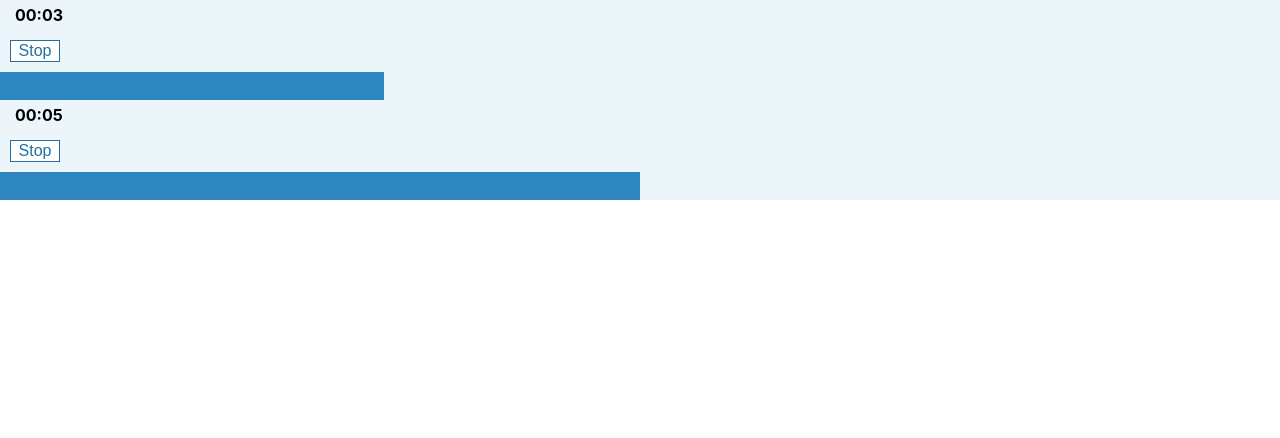
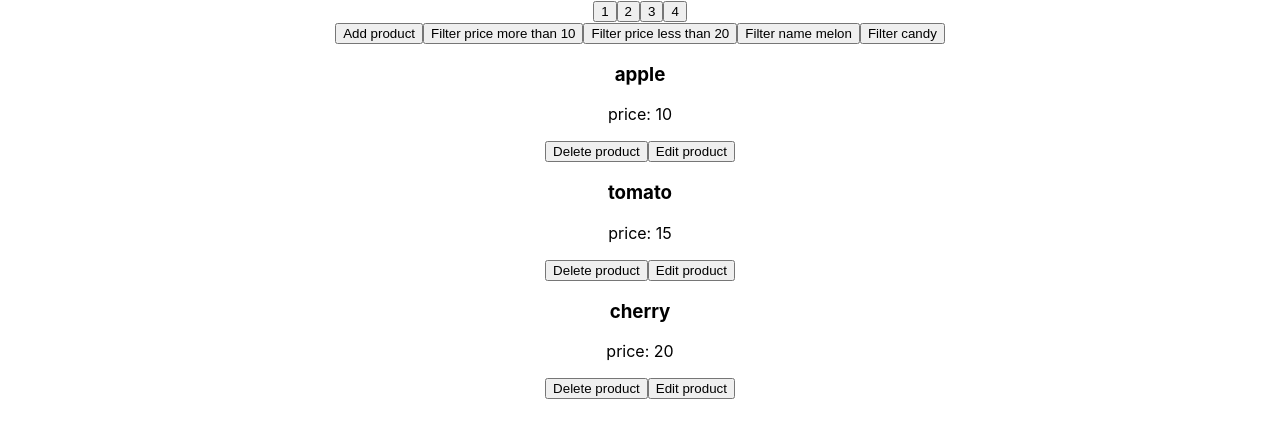
Before and after one commit to snihurenko/Incora_project, a React (Create React App) app: page / in a window 1280 px wide. Shown: the top 438 px of the page. Built offline with nearby package versions, Linux system fonts and the light colour scheme.

Commit message:
task/hook

```diff
--- a/src/App.tsx
+++ b/src/App.tsx
@@ -2,13 +2,73 @@ import React, { useEffect } from 'react';
 import './App.scss';
 import { Pagination } from './components/pagination/Pagination';
 import css from './components/pagination/Pagination.module.scss';
-
 import { Timer } from './components/timer/Timer';
 import timerCss from './components/timer/Timer.module.scss';
+import { useProducts, Product, IFilterOptions } from './hooks/useProducts';
 
 function App() {
+  const {
+    products,
+    page,
+    total,
+    changePage,
+    applyFilter,
+    editProduct,
+    deleteProduct,
+    addProduct
+  } = useProducts({ perPage: 3 });
+
   return (
     <div className='App'>
+      {Array.from({ length: total }).map((_, index) => {
+        return (
+          <button key={index} onClick={() => changePage(index + 1)}>
+            {index + 1}
+          </button>
+        );
+      })}
+
+      <div>
+        <button onClick={() => addProduct({ id: 20, name: 'melon', price: 10 })}>Add product</button>
+        <button onClick={() => applyFilter({ priceMore: 10 } as IFilterOptions)}>
+          Filter price more than 10
+        </button>
+        <button onClick={() => applyFilter({ priceLess: 20 } as IFilterOptions)}>
+          Filter price less than 20
+        </button>
+        <button onClick={() => applyFilter({ name: 'melon' } as IFilterOptions)}>Filter name melon</button>
+        <button
+          onClick={() => applyFilter({ name: 'candy', priceMore: 10, priceLess: 20 } as IFilterOptions)}
+        >
+          Filter candy
+        </button>
+      </div>
+
+      <div>
+        {(products as Product[]).map((item: Product, index: number) => {
+          return (
+            <div key={index}>
+              <h3>{item.name}</h3>
+              <p>price: {item.price}</p>
+              <button
+                onClick={() => {
+                  deleteProduct(item);
+                }}
+              >
+                Delete product
+              </button>
+              <button
+                onClick={() => {
+                  editProduct({ id: item.id, name: 'cheese', price: 20 });
+                }}
+              >
+                Edit product
+              </button>
+            </div>
+          );
+        })}
+      </div>
+
       {/* <Pagination
         activePage={2}
         totalItems={10}
@@ -16,17 +76,9 @@ function App() {
         withActions={true}
         classes={{ btn: css.btn, activeBtn: css.active }}
         onChangePage={newPage => {}}
-      />
-      <br />
-      <Pagination
-        activePage={2}
-        totalItems={10}
-        perPage={1}
-        classes={{ btn: css.btn, activeBtn: css.active }}
-        onChangePage={newPage => {}}
-      /> */}
+      />*/}
 
-      <Timer
+      {/* <Timer
         time={10}
         autostart={true}
         step={1000}
@@ -42,22 +94,9 @@ function App() {
         onTimePause={() => {
           console.log('time paused');
         }}
-      />
+      /> */}
 
-      <Timer
-        time={10}
-        autostart={true}
-        step={5000}
-        onTimeEnd={() => {
-          console.log('time ended');
-        }}
-        onTimeStart={() => {
-          console.log('time started');
-        }}
-        onTimePause={() => {
-          console.log('time paused');
-        }}
-      />
+      {/* <Timer/> */}
     </div>
   );
 }
--- a/src/components/timer/Timer.tsx
+++ b/src/components/timer/Timer.tsx
@@ -2,6 +2,7 @@ import React, { useState, useEffect } from 'react';
 import cn from 'classnames';
 import css from './Timer.module.scss';
 import moment from 'moment';
+import { useTimer } from './useTimer';
 interface TimerProps {
   time: number;
   autostart?: boolean;
@@ -12,80 +13,93 @@ interface TimerProps {
   onTimePause?: () => void;
 }
 
-export const Timer = ({ time, autostart, step, onTick, onTimeEnd, onTimeStart, onTimePause }: TimerProps) => {
-  const [currentTime, setCurrentTime] = useState<number>(time);
-  const [isTimerStarted, setIsTimerStarted] = useState<boolean>(false);
-  const [intervalTimer, setIntervalTimer] = useState<NodeJS.Timeout | null>(null);
+// export const Timer = ({ time, autostart, step, onTick, onTimeEnd, onTimeStart, onTimePause }: TimerProps) => {
+//   const [currentTime, setCurrentTime] = useState<number>(time);
+//   const [isTimerStarted, setIsTimerStarted] = useState<boolean>(false);
+//   const [intervalTimer, setIntervalTimer] = useState<NodeJS.Timeout | null>(null);
 
-  const startTimer = (timeLeft: number) => {
-    onTimeStart?.();
-    setIsTimerStarted(true);
+//   // const startTimer = (timeLeft: number) => {
+//   //   onTimeStart?.();
+//   //   setIsTimerStarted(true);
 
-    const interval = setInterval(() => {
-      if (timeLeft === 0) {
-        setIsTimerStarted(false);
-        onTimeEnd?.();
-        clearInterval(interval);
-        setIntervalTimer(null);
-      } else {
-        onTick?.();
-        timeLeft -= step / 1000;
-        setCurrentTime(timeLeft);
-      }
-    }, step);
-    setIntervalTimer(interval);
-  };
+//   //   const interval = setInterval(() => {
+//   //     if (timeLeft === 0) {
+//   //       setIsTimerStarted(false);
+//   //       onTimeEnd?.();
+//   //       clearInterval(interval);
+//   //       setIntervalTimer(null);
+//   //     } else {
+//   //       onTick?.();
+//   //       timeLeft -= step / 1000;
+//   //       setCurrentTime(timeLeft);
+//   //     }
+//   //   }, step);
+//   //   setIntervalTimer(interval);
+//   // };
 
-  const stopTimer = () => {
-    onTimePause?.();
-    setIsTimerStarted(false);
-    clearInterval(intervalTimer!);
-    setIntervalTimer(null);
-  };
+//   // const stopTimer = () => {
+//   //   onTimePause?.();
+//   //   setIsTimerStarted(false);
+//   //   clearInterval(intervalTimer!);
+//   //   setIntervalTimer(null);
+//   // };
 
-  useEffect(() => {
-    if (autostart) {
-      startTimer(currentTime);
-    }
-  }, []);
+//   // useEffect(() => {
+//   //   if (autostart) {
+//   //     startTimer(currentTime);
+//   //   }
+//   // }, []);
 
-  useEffect(() => {
-    return () => {
-      if (intervalTimer) {
-        clearInterval(intervalTimer);
-      }
-    };
-  }, []);
+//   // useEffect(() => {
+//   //   return () => {
+//   //     if (intervalTimer) {
+//   //       clearInterval(intervalTimer);
+//   //     }
+//   //   };
+//   // }, []);
 
-  const barWidth = `${100 - (100 - currentTime * (100 / time))}%`;
-  const seconds = Math.floor(currentTime % 60);
-  const minutes = Math.floor((currentTime / 60) % 60);
-  const formatted = `${minutes}:${seconds}`;
+//   // const barWidth = `${100 - (100 - currentTime * (100 / time))}%`;
+//   // const seconds = Math.floor(currentTime % 60);
+//   // const minutes = Math.floor((currentTime / 60) % 60);
+//   // const formatted = `${minutes}:${seconds}`;
+
+//   return (
+//     <div className={css.timerContainer}>
+//       <div className={css.timer}>{moment(formatted, 'mm:ss').format('mm:ss')}</div>
+//       {isTimerStarted ? (
+//         <button className={css.toggleTimer} onClick={stopTimer}>
+//           Stop
+//         </button>
+//       ) : (
+//         <button
+//           className={css.toggleTimer}
+//           onClick={() => {
+//             if (currentTime === 0) {
+//               setCurrentTime(time);
+//               startTimer(time);
+//             } else {
+//               startTimer(currentTime);
+//             }
+//           }}
+//         >
+//           Start
+//         </button>
+//       )}
+
+//       <div className={css.bar} style={{ width: barWidth }}></div>
+//     </div>
+//   );
+// };
+
+export const Timer = () => {
+  const { time, startTimer, stopTimer, pauseTimer, isPaused, isFinished } = useTimer(10);
 
   return (
-    <div className={css.timerContainer}>
-      <div className={css.timer}>{moment(formatted, 'mm:ss').format('mm:ss')}</div>
-      {isTimerStarted ? (
-        <button className={css.toggleTimer} onClick={stopTimer}>
-          Stop
-        </button>
-      ) : (
-        <button
-          className={css.toggleTimer}
-          onClick={() => {
-            if (currentTime === 0) {
-              setCurrentTime(time);
-              startTimer(time);
-            } else {
-              startTimer(currentTime);
-            }
-          }}
-        >
-          Start
-        </button>
-      )}
-
-      <div className={css.bar} style={{ width: barWidth }}></div>
+    <div>
+      <button onClick={startTimer}>Start</button>
+      <button onClick={pauseTimer}>Pause</button>
+      <button onClick={stopTimer}>Stop</button>
+      <div>{time}</div>
     </div>
   );
 };
--- /dev/null
+++ b/src/components/timer/useTimer.ts
@@ -0,0 +1,45 @@
+import { useState, useRef, useEffect } from 'react';
+
+export const useTimer = (initialTime: number) => {
+  const [time, setTime] = useState(initialTime);
+  const [isPaused, setIsPaused] = useState(false);
+  const isFinished = isPaused && time === initialTime;
+
+  const timer = useRef<NodeJS.Timeout | null>(null);
+
+  const startTimer = () => {
+    timer.current = setInterval(() => {
+      setTime(prev => prev - 1);
+    }, 1000);
+  };
+
+  useEffect(() => {
+    if (time <= 0) {
+      clearInterval(timer.current!);
+      timer.current = null;
+    }
+  }, [time]);
+
+  const stopTimer = () => {
+    if (timer.current) {
+      clearInterval(timer.current);
+      setTime(initialTime);
+    }
+  };
+
+  const pauseTimer = () => {
+    if (timer.current) {
+      clearInterval(timer.current);
+      setIsPaused(true);
+    }
+  };
+
+  return {
+    time,
+    startTimer,
+    stopTimer,
+    pauseTimer,
+    isPaused,
+    isFinished
+  };
+};
--- /dev/null
+++ b/src/hooks/useProducts.tsx
@@ -0,0 +1,148 @@
+import React, { useState, useMemo, useCallback } from 'react';
+
+export interface Product {
+  id: number;
+  name: string;
+  price: number;
+}
+
+const productsList: Product[] = [
+  {
+    id: 1,
+    name: 'apple',
+    price: 10
+  },
+  {
+    id: 2,
+    name: 'tomato',
+    price: 15
+  },
+  {
+    id: 3,
+    name: 'cherry',
+    price: 20
+  },
+  {
+    id: 4,
+    name: 'cucumber',
+    price: 4
+  },
+  {
+    id: 5,
+    name: 'kiwi',
+    price: 9
+  },
+  {
+    id: 6,
+    name: 'guava',
+    price: 8
+  },
+  {
+    id: 7,
+    name: 'lemon',
+    price: 10
+  },
+  {
+    id: 8,
+    name: 'grape',
+    price: 16
+  },
+  {
+    id: 9,
+    name: 'fig',
+    price: 12
+  },
+  {
+    id: 10,
+    name: 'candy',
+    price: 12
+  },
+  {
+    id: 11,
+    name: 'candy',
+    price: 20
+  },
+  {
+    id: 12,
+    name: 'candy',
+    price: 15
+  }
+];
+
+export interface IFilterOptions {
+  name?: string;
+  priceMore?: number;
+  priceLess?: number;
+}
+
+interface IProducts {
+  perPage: number;
+}
+
+export const useProducts = ({ perPage }: IProducts) => {
+  const [products, setProducts] = useState<Product[] | []>(productsList);
+  const [page, setPage] = useState<number>(1);
+  const [total, setTotal] = useState<number>(0);
+
+  const totalCount = useMemo(() => setTotal(Math.floor(productsList.length / perPage)), [perPage]);
+
+  const productsPerPage = useMemo(() => {
+    const startPage = (page - 1) * perPage;
+    const endPage = startPage + perPage;
+    setProducts(productsList.slice(startPage, endPage));
+  }, [page]);
+
+  const changePage = useCallback(
+    page => {
+      setPage(page);
+    },
+    [page]
+  );
+
+  const addProduct = (newProduct: Product) => {
+    setProducts(prev => [...prev, newProduct]);
+  };
+
+  const deleteProduct = (product: Product) => {
+    setProducts(products.filter((item: Product) => item.id !== product.id));
+  };
+
+  const editProduct = (newProduct: Product) => {
+    const editedProducts = (products as Product[]).map((item: Product) => {
+      if (item.id === newProduct.id) {
+        return newProduct;
+      } else {
+        return item;
+      }
+    });
+    setProducts(editedProducts);
+  };
+
+  const applyFilter = useCallback(
+    (filterOption: IFilterOptions) => {
+      if (filterOption.name!) {
+        setProducts(products.filter((item: Product) => item.name === filterOption.name));
+      }
+
+      if (filterOption.priceMore!) {
+        setProducts(products.filter((item: Product) => item.price > filterOption.priceMore!));
+      }
+
+      if (filterOption.priceLess!) {
+        setProducts(products.filter((item: Product) => item.price < filterOption.priceLess!));
+      }
+    },
+    [products]
+  );
+
+  return {
+    products,
+    page,
+    total,
+    changePage,
+    applyFilter,
+    editProduct,
+    deleteProduct,
+    addProduct
+  };
+};
```
